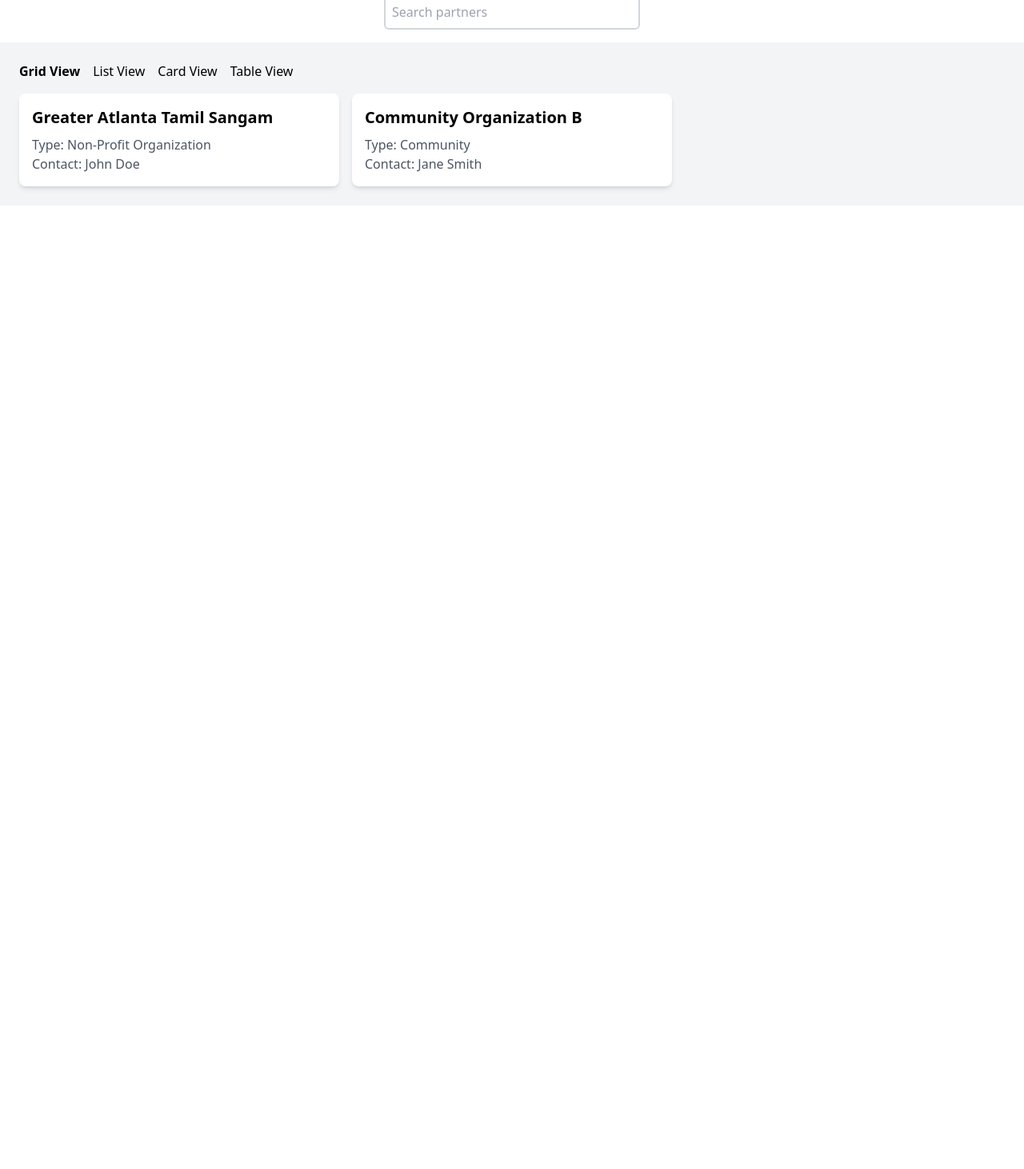
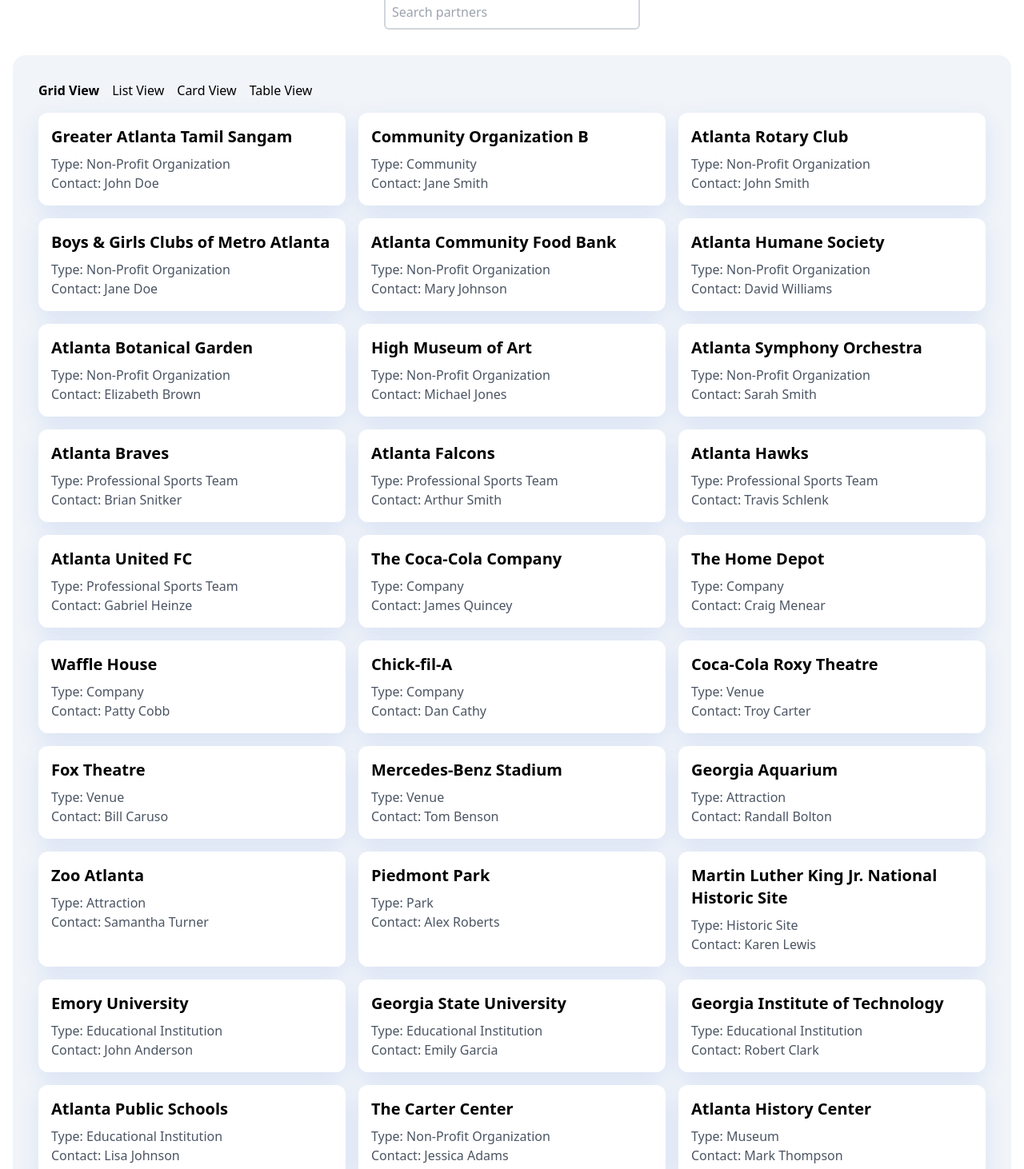
Before and after one commit to Narain-Singaram/fbla-coding-and-programming-2024, a Nuxt app: page / in a window 1280 px wide. Shown: the part 83-1545 px from the top of the page at 80% size. Before the commit the page ends 800 px from the top, so only its background shows below. Built offline with nearby package versions, Linux system fonts and the light colour scheme.

Commit message:
changed the ui made more communities

```diff
--- a/assets/partners.json
+++ b/assets/partners.json
@@ -10,5 +10,175 @@
     "name": "Community Organization B",
     "type": "Community",
     "contact": "Jane Smith"
+  },
+  {
+    "id": 3,
+    "name": "Atlanta Rotary Club",
+    "type": "Non-Profit Organization",
+    "contact": "John Smith"
+  },
+  {
+    "id": 4,
+    "name": "Boys & Girls Clubs of Metro Atlanta",
+    "type": "Non-Profit Organization",
+    "contact": "Jane Doe"
+  },
+  {
+    "id": 5,
+    "name": "Atlanta Community Food Bank",
+    "type": "Non-Profit Organization",
+    "contact": "Mary Johnson"
+  },
+  {
+    "id": 6,
+    "name": "Atlanta Humane Society",
+    "type": "Non-Profit Organization",
+    "contact": "David Williams"
+  },
+  {
+    "id": 7,
+    "name": "Atlanta Botanical Garden",
+    "type": "Non-Profit Organization",
+    "contact": "Elizabeth Brown"
+  },
+  {
+    "id": 8,
+    "name": "High Museum of Art",
+    "type": "Non-Profit Organization",
+    "contact": "Michael Jones"
+  },
+  {
+    "id": 9,
+    "name": "Atlanta Symphony Orchestra",
+    "type": "Non-Profit Organization",
+    "contact": "Sarah Smith"
+  },
+  {
+    "id": 10,
+    "name": "Atlanta Braves",
+    "type": "Professional Sports Team",
+    "contact": "Brian Snitker"
+  },
+  {
+    "id": 11,
+    "name": "Atlanta Falcons",
+    "type": "Professional Sports Team",
+    "contact": "Arthur Smith"
+  },
+  {
+    "id": 12,
+    "name": "Atlanta Hawks",
+    "type": "Professional Sports Team",
+    "contact": "Travis Schlenk"
+  },
+  {
+    "id": 13,
+    "name": "Atlanta United FC",
+    "type": "Professional Sports Team",
+    "contact": "Gabriel Heinze"
+  },
+  {
+    "id": 14,
+    "name": "The Coca-Cola Company",
+    "type": "Company",
+    "contact": "James Quincey"
+  },
+  {
+    "id": 15,
+    "name": "The Home Depot",
+    "type": "Company",
+    "contact": "Craig Menear"
+  },
+  {
+    "id": 16,
+    "name": "Waffle House",
+    "type": "Company",
+    "contact": "Patty Cobb"
+  },
+  {
+    "id": 17,
+    "name": "Chick-fil-A",
+    "type": "Company",
+    "contact": "Dan Cathy"
+  },
+  {
+    "id": 18,
+    "name": "Coca-Cola Roxy Theatre",
+    "type": "Venue",
+    "contact": "Troy Carter"
+  },
+  {
+    "id": 19,
+    "name": "Fox Theatre",
+    "type": "Venue",
+    "contact": "Bill Caruso"
+  },
+  {
+    "id": 20,
+    "name": "Mercedes-Benz Stadium",
+    "type": "Venue",
+    "contact": "Tom Benson"
+  },
+  {
+    "id": 21,
+    "name": "Georgia Aquarium",
+    "type": "Attraction",
+    "contact": "Randall Bolton"
+  },
+
+  {
+    "id": 22,
+    "name": "Zoo Atlanta",
+    "type": "Attraction",
+    "contact": "Samantha Turner"
+  },
+  {
+    "id": 23,
+    "name": "Piedmont Park",
+    "type": "Park",
+    "contact": "Alex Roberts"
+  },
+  {
+    "id": 24,
+    "name": "Martin Luther King Jr. National Historic Site",
+    "type": "Historic Site",
+    "contact": "Karen Lewis"
+  },
+  {
+    "id": 25,
+    "name": "Emory University",
+    "type": "Educational Institution",
+    "contact": "John Anderson"
+  },
+  {
+    "id": 26,
+    "name": "Georgia State University",
+    "type": "Educational Institution",
+    "contact": "Emily Garcia"
+  },
+  {
+    "id": 27,
+    "name": "Georgia Institute of Technology",
+    "type": "Educational Institution",
+    "contact": "Robert Clark"
+  },
+  {
+    "id": 28,
+    "name": "Atlanta Public Schools",
+    "type": "Educational Institution",
+    "contact": "Lisa Johnson"
+  },
+  {
+    "id": 29,
+    "name": "The Carter Center",
+    "type": "Non-Profit Organization",
+    "contact": "Jessica Adams"
+  },
+  {
+    "id": 30,
+    "name": "Atlanta History Center",
+    "type": "Museum",
+    "contact": "Mark Thompson"
   }
+
 ]
--- a/components/Header.vue
+++ b/components/Header.vue
@@ -1,5 +1,5 @@
 <template>
-<header class="flex flex-wrap sm:justify-start sm:flex-nowrap z-50 w-full bg-white text-sm py-4 dark:bg-gray-800">
+<header class="flex flex-wrap sm:justify-start sm:flex-nowrap z-50 w-full bg-black text-sm py-4">
   <nav class="max-w-[85rem] w-full mx-auto px-4 sm:flex sm:items-center sm:justify-between" aria-label="Global">
     <div class="flex items-center justify-between">
       <a class="flex-none text-xl font-semibold dark:text-white" href="#">AllySynergy</a>
--- a/components/PartnerList.vue
+++ b/components/PartnerList.vue
@@ -1,5 +1,5 @@
 <template>
-  <div class="bg-gray-100 p-6">
+  <div class="bg-slate-100 p-8 m-4 rounded-2xl">
     <div class="flex items-center mb-4 space-x-4">
       <button @click="changeView('grid')" :class="{ 'font-semibold': viewMode === 'grid' }">Grid View</button>
       <button @click="changeView('list')" :class="{ 'font-semibold': viewMode === 'list' }">List View</button>
@@ -7,7 +7,7 @@
       <button @click="changeView('table')" :class="{ 'font-semibold': viewMode === 'table' }">Table View</button>
     </div>
     <ul v-if="viewMode === 'grid'" class="grid gap-4 sm:grid-cols-2 lg:grid-cols-3">
-      <li v-for="partner in partners" :key="partner.id" class="bg-white rounded-lg shadow-md p-4">
+      <li v-for="partner in partners" :key="partner.id" class="bg-white rounded-xl shadow-[rgba(7,_65,_210,_0.1)_0px_9px_30px] p-4">
         <!-- Content for Grid View -->
         <h3 class="text-xl font-semibold">{{ partner.name }}</h3>
         <p class="text-gray-600 mt-2">Type: {{ partner.type }}</p>
--- a/components/SearchFilterBar.vue
+++ b/components/SearchFilterBar.vue
@@ -9,7 +9,7 @@
         class="search-input w-full p-2 border-2 border-gray-300 rounded-md transition duration-300 focus:ring focus:ring-blue-400 focus:border-blue-400"
         placeholder="Search partners"
       />
-      <ul v-if="showSuggestions" class="autocomplete-list absolute w-full bg-white border-2 border-gray-300 border-t-0 rounded-b-md shadow-md">
+      <ul v-if="showSuggestions" class="my-2 autocomplete-list absolute w-full bg-white rounded-xl shadow-[rgba(7,_65,_210,_0.1)_0px_9px_30px]">
         <li
           v-for="suggestion in autocompleteSuggestions"
           :key="suggestion"
@@ -19,7 +19,12 @@
           {{ suggestion }}
         </li>
       </ul>
-      <p v-if="showNoResultsMessage" class="no-results-message text-center text-gray-500 mt-2">No results found.</p>
+        <div v-if="showNoResultsMessage" id="toast-simple" class="my-4 flex items-center w-full max-w-xs p-4 space-x-4 text-gray-500 bg-white divide-x divide-gray-200 rounded-lg shadow dark:text-gray-400 dark:divide-gray-700 space-x dark:bg-gray-800" role="alert">
+          <svg class="w-5 h-5 text-blue-600 dark:text-blue-500 rotate-45" aria-hidden="true" xmlns="http://www.w3.org/2000/svg" fill="none" viewBox="0 0 18 20">
+              <path stroke="currentColor" stroke-linecap="round" stroke-linejoin="round" stroke-width="2" d="m9 17 8 2L9 1 1 19l8-2Zm0 0V9"/>
+          </svg>
+          <div class="pl-4 text-sm font-normal">No Results Found</div>
+      </div>
     </div>
   </div>
 </template>
```
